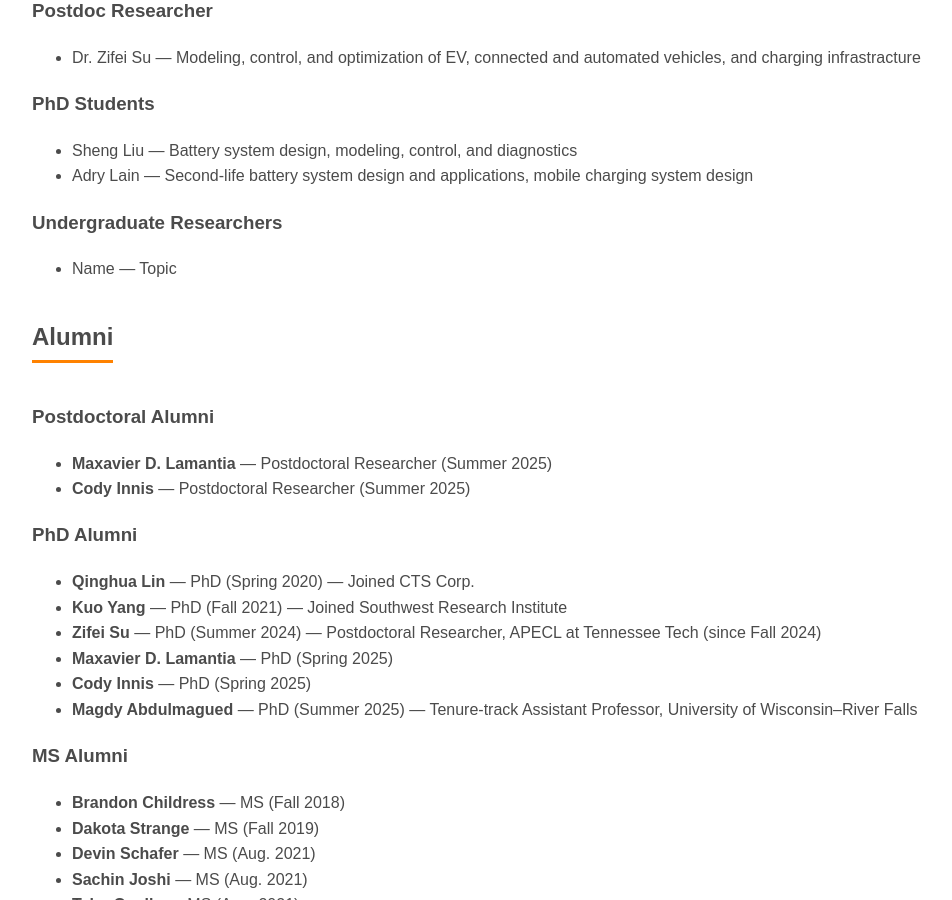
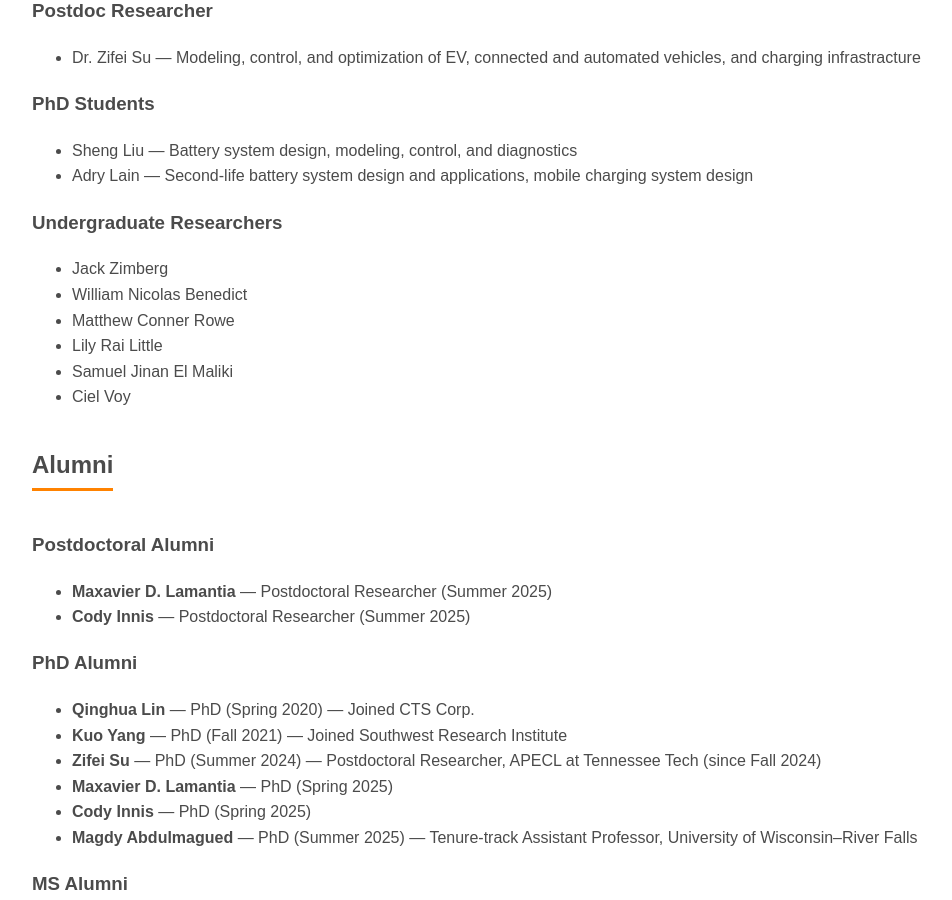
Before and after one commit to pingenchen/best-lab, a Jekyll site: the page built from team/index.md, in a window 1280 px wide and 900 px high, scrolled down 374 px. Shown: the whole window, without its empty margins (108-1060 px from the left). Built offline with Jekyll 4.4.1, drawn with Linux system fonts in a browser that asks for light colours.

Commit message:
Update index.md

```diff
--- a/team/index.md
+++ b/team/index.md
@@ -15,7 +15,12 @@ title: Team
 - Adry Lain — Second-life battery system design and applications, mobile charging system design
 
 ### Undergraduate Researchers
-- Name — Topic
+- Jack Zimberg
+- William Nicolas Benedict
+- Matthew Conner Rowe
+- Lily Rai Little
+- Samuel Jinan El Maliki
+- Ciel Voy
 
 ## Alumni
 
```
